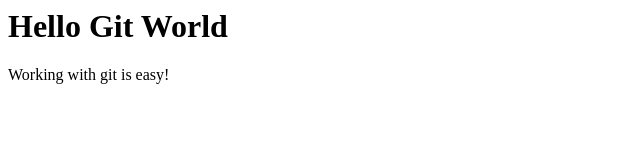
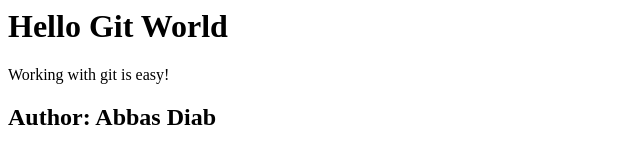
Before and after one commit to abbasdiab/GitGithubMasterClass, a plain HTML site: page index.html in a window 1280 px wide. Shown: the whole page, without its empty margins (0-640 px from the left). Drawn offline with Linux system fonts and the light colour scheme.

Commit message:
Add author I have added a header to the index.html file that contains my name as an author of the file

```diff
--- a/index.html
+++ b/index.html
@@ -3,3 +3,4 @@
 
     <p>Working with git is easy!</p>
 </div>
+<h2>Author: Abbas Diab</h2>
```
